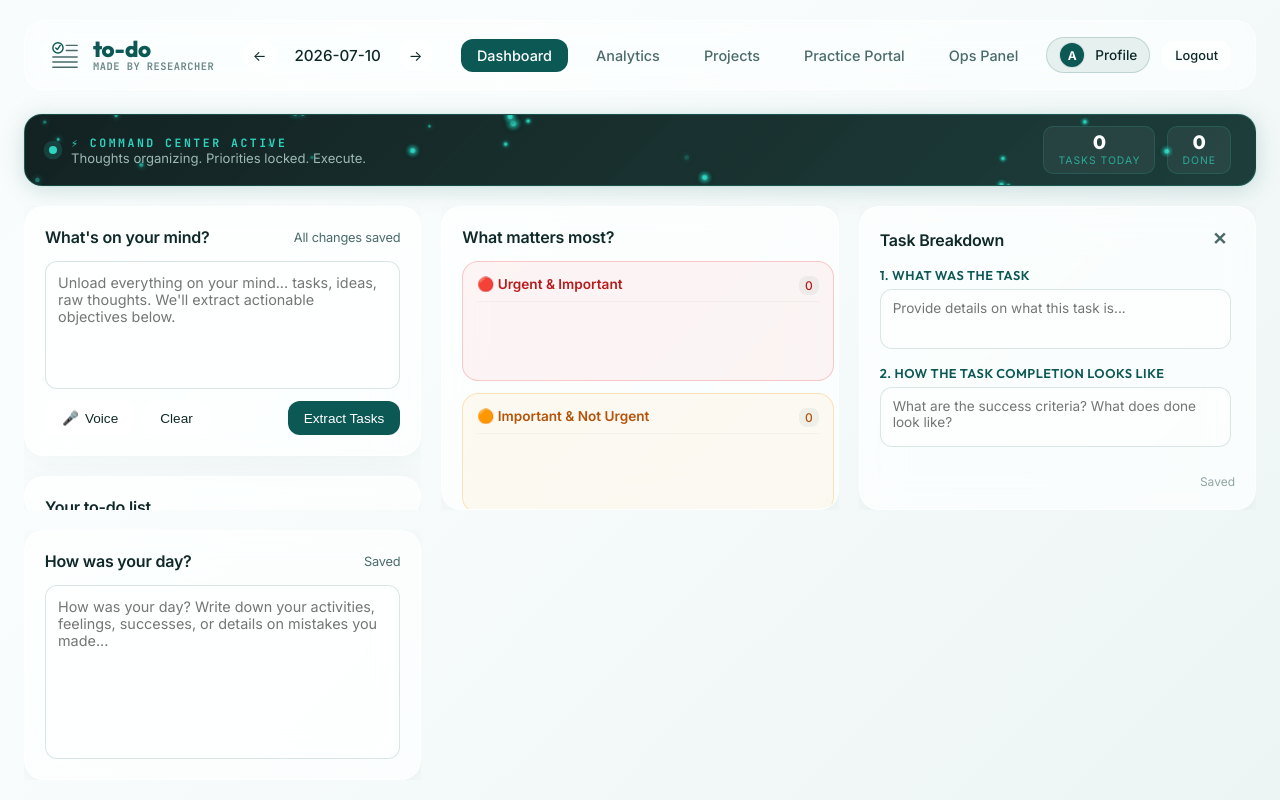
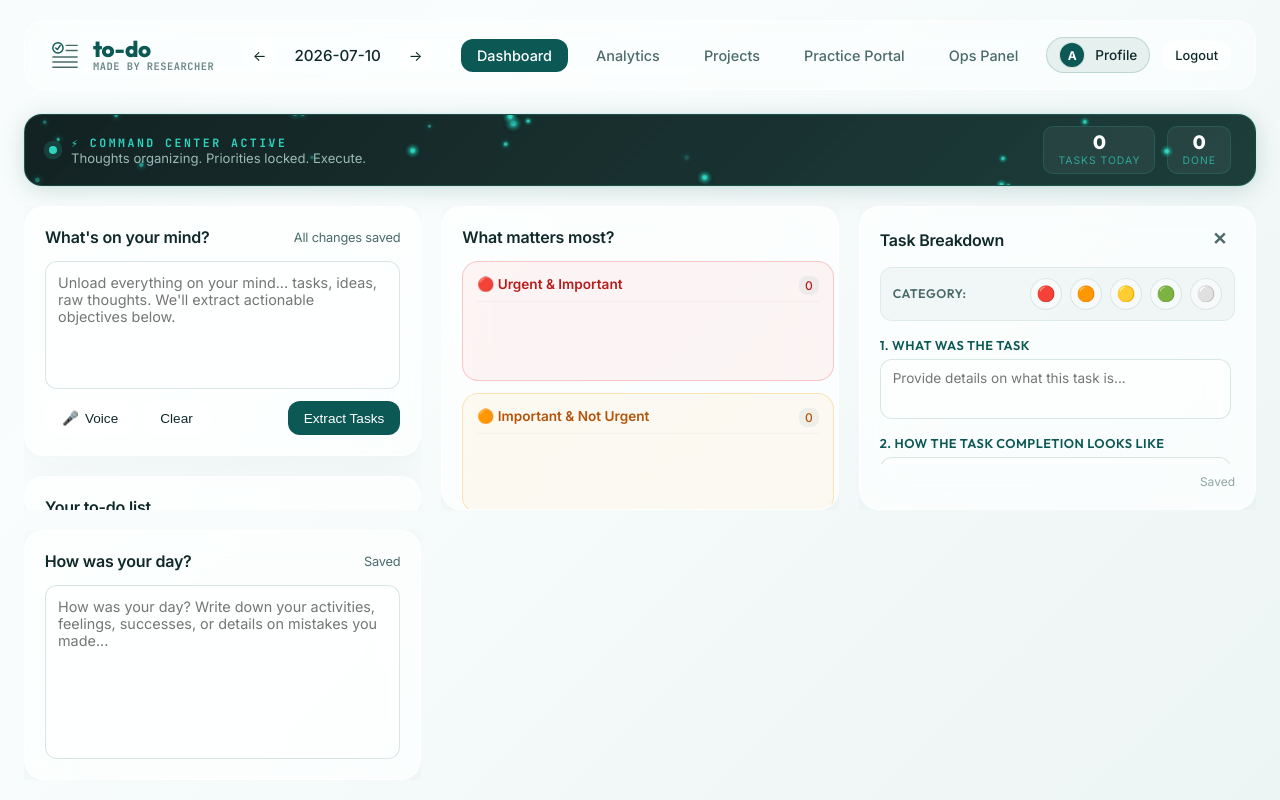
Before and after one commit to Rakeshkanth77/chaos-control, a Django app: page / in a window 1280 px wide. Run offline with Django 4.2, Linux system fonts and the light colour scheme; a user stored in the database is signed in; data comes from the database, SQL or seed files in the repository; data that the repository does not hold is empty; some libraries are stand-ins or nearby versions.

Commit message:
feat: implement auto-switch to tasks tab and 4-color priority selector inside details panel
- base.html: add global window.showToast() utility.
- styles.css: style the toast notification and the breakdown priority button selector row.
- braindump.js: set localStorage flags on task extraction success.
- tab_nav.js: handle page-reload auto-switching to Tasks tab and trigger toast notification.
- eisenhower.js: export updatePriorityCounts globally to window.
- task_breakdown.js: fetch current priority from DOM on open to set active button, and bind click listeners to update priority and move DOM element dynamically.

```diff
--- a/dashboard/templates/dashboard/index.html
+++ b/dashboard/templates/dashboard/index.html
@@ -356,6 +356,18 @@
                 </h2>
             </div>
 
+            <!-- Priority selector row -->
+            <div class="breakdown-priority-selector">
+                <span class="priority-label">Category:</span>
+                <div class="priority-buttons">
+                    <button class="p-btn urgent-important" data-priority-val="urgent_important" title="Urgent & Important">🔴</button>
+                    <button class="p-btn important-not-urgent" data-priority-val="important_not_urgent" title="Important & Not Urgent">🟠</button>
+                    <button class="p-btn urgent-not-important" data-priority-val="urgent_not_important" title="Urgent & Not Important">🟡</button>
+                    <button class="p-btn neither" data-priority-val="neither" title="Neither">🟢</button>
+                    <button class="p-btn unassigned" data-priority-val="unassigned" title="Unassigned">⚪</button>
+                </div>
+            </div>
+
         <div class="breakdown-fields-container">
                 <div class="breakdown-section">
                     <label class="breakdown-label">1. What was the task</label>
--- a/static/css/styles.css
+++ b/static/css/styles.css
@@ -1960,3 +1960,91 @@ body {
         padding-bottom: 84px !important;
     }
 }
+
+
+/* ── Global Toast Notification ── */
+.toast-notification {
+    position: fixed;
+    top: 24px;
+    left: 50%;
+    transform: translateX(-50%) translateY(-20px);
+    background: rgba(12, 62, 60, 0.95);
+    backdrop-filter: blur(10px);
+    -webkit-backdrop-filter: blur(10px);
+    border: 1px solid rgba(45, 212, 191, 0.35);
+    color: #fff;
+    padding: 10px 22px;
+    border-radius: 12px;
+    font-size: 0.88rem;
+    font-weight: 500;
+    box-shadow: 0 10px 30px rgba(12, 88, 85, 0.22);
+    z-index: 10500;
+    opacity: 0;
+    pointer-events: none;
+    transition: opacity 0.3s cubic-bezier(0.16, 1, 0.3, 1),
+                transform 0.3s cubic-bezier(0.16, 1, 0.3, 1);
+    display: flex;
+    align-items: center;
+    gap: 8px;
+}
+
+.toast-notification.show {
+    opacity: 1;
+    transform: translateX(-50%) translateY(0);
+}
+
+
+/* ── Priority Selector inside Details Panel ── */
+.breakdown-priority-selector {
+    display: flex;
+    align-items: center;
+    justify-content: space-between;
+    padding: 10px 12px;
+    background: rgba(12, 88, 85, 0.04);
+    border: 1px solid rgba(12, 88, 85, 0.08);
+    border-radius: 12px;
+    margin-bottom: 16px;
+}
+
+.breakdown-priority-selector .priority-label {
+    font-family: 'Outfit', sans-serif;
+    font-size: 0.78rem;
+    font-weight: 600;
+    text-transform: uppercase;
+    letter-spacing: 0.5px;
+    color: var(--text-secondary);
+}
+
+.breakdown-priority-selector .priority-buttons {
+    display: flex;
+    gap: 8px;
+}
+
+.breakdown-priority-selector .p-btn {
+    background: rgba(255, 255, 255, 0.45);
+    border: 1px solid rgba(12, 88, 85, 0.12);
+    width: 32px;
+    height: 32px;
+    border-radius: 50%;
+    cursor: pointer;
+    display: flex;
+    align-items: center;
+    justify-content: center;
+    font-size: 0.95rem;
+    transition: all 0.2s cubic-bezier(0.16, 1, 0.3, 1);
+    outline: none;
+    padding: 0;
+}
+
+.breakdown-priority-selector .p-btn:hover {
+    transform: scale(1.1);
+    background: rgba(255, 255, 255, 0.9);
+    border-color: var(--accent-color);
+}
+
+.breakdown-priority-selector .p-btn.active {
+    background: #ffffff !important;
+    border: 2px solid var(--accent-color) !important;
+    box-shadow: 0 4px 12px rgba(12, 88, 85, 0.18);
+    transform: scale(1.15);
+}
--- a/static/js/braindump.js
+++ b/static/js/braindump.js
@@ -61,9 +61,10 @@ document.addEventListener('DOMContentLoaded', () => {
             try {
                 const res = await apiPost('/api/braindump/generate-todos/');
                 if (res.status === 'success') {
-                    // Refresh current page or inject items dynamically
-                    // It is safer to reload or dynamically append to keep state in sync
-                    // Reloading is simple, clean, and ensures Eisenhower priority columns update correctly
+                    // Set flags to trigger auto-switch and toast on reload
+                    localStorage.setItem('auto_switch_to_tasks_tab', 'true');
+                    localStorage.setItem('show_extraction_toast', 'true');
+
                     window.location.reload();
                 }
             } catch (e) {
--- a/static/js/eisenhower.js
+++ b/static/js/eisenhower.js
@@ -29,6 +29,7 @@ document.addEventListener('DOMContentLoaded', () => {
 
     // Initialize counts on load
     updatePriorityCounts();
+    window.updatePriorityCounts = updatePriorityCounts;
 
     // Set up drag events on existing todo items
     function initDragEvents(todoItem) {
--- a/static/js/tab_nav.js
+++ b/static/js/tab_nav.js
@@ -66,6 +66,13 @@ document.addEventListener('DOMContentLoaded', () => {
      */
     function initTabs() {
         console.log('Initializing Tab Navigation. isMobile =', isMobile());
+
+        // Handle auto-switch flag
+        if (localStorage.getItem('auto_switch_to_tasks_tab') === 'true') {
+            localStorage.removeItem('auto_switch_to_tasks_tab');
+            localStorage.setItem('active_mobile_tab_id', '2'); // Switch to 'Your to-do list' (tab 2)
+        }
+
         if (isMobile()) {
             // Restore last active tab, or default to 1 (What's on your mind? / thoughts)
             const lastActiveTab = localStorage.getItem('active_mobile_tab_id') || '1';
@@ -81,6 +88,17 @@ document.addEventListener('DOMContentLoaded', () => {
                 col.style.removeProperty('display');
             });
         }
+
+        // Show toast if flag is set
+        if (localStorage.getItem('show_extraction_toast') === 'true') {
+            localStorage.removeItem('show_extraction_toast');
+            // Allow a small delay for page load completion before rendering the toast
+            setTimeout(() => {
+                if (window.showToast) {
+                    window.showToast('✨ Tasks successfully extracted to your list!');
+                }
+            }, 500);
+        }
     }
 
     // Run on load
--- a/templates/base.html
+++ b/templates/base.html
@@ -410,6 +410,23 @@
                 document.addEventListener('keydown', handleEsc);
             });
         };
+
+        window.showToast = function(message, duration = 3000) {
+            let toast = document.getElementById('global-toast');
+            if (!toast) {
+                toast = document.createElement('div');
+                toast.id = 'global-toast';
+                toast.className = 'toast-notification';
+                document.body.appendChild(toast);
+            }
+            toast.textContent = message;
+            toast.classList.add('show');
+
+            clearTimeout(window.toastTimer);
+            window.toastTimer = setTimeout(() => {
+                toast.classList.remove('show');
+            }, duration);
+        };
     </script>
 
     {% block extra_js %}{% endblock %}
```
Also changed, not shown: static/js/task_breakdown.js (+64 -0 lines).
